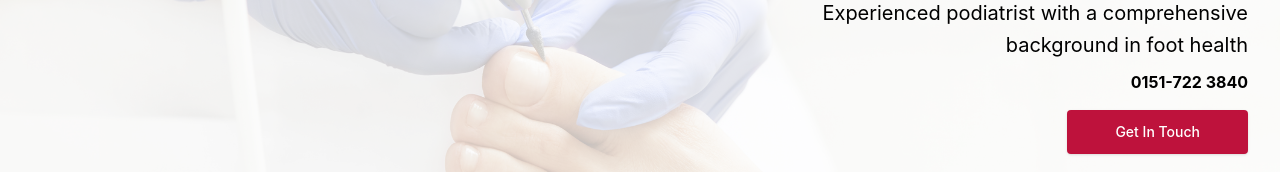
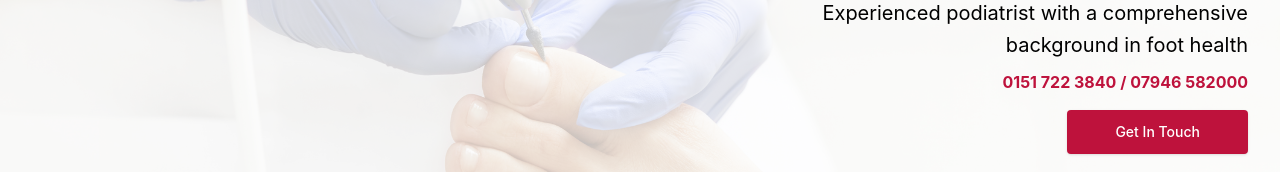
Before and after one commit to jacobadam/nn-podiatry, a React (Create React App) app: page / in a window 1280 px wide. Shown: the part 465-637 px from the top of the page. Built offline with nearby package versions, Linux system fonts and the light colour scheme; no server answers.

Commit message:
update contact number

```diff
--- a/src/Home.js
+++ b/src/Home.js
@@ -24,7 +24,9 @@ export default function Home() {
             background in foot health
           </p>
 
-          <p className="mt-2 font-bold sm:text-m/relaxed">0151-722 3840</p>
+          <p className="mt-2 font-bold sm:text-m/relaxed text-rose-700">
+            0151 722 3840 / 07946 582000
+          </p>
 
           <div className="mt-4 flex flex-col items-center lg:items-end">
             <Link
```
